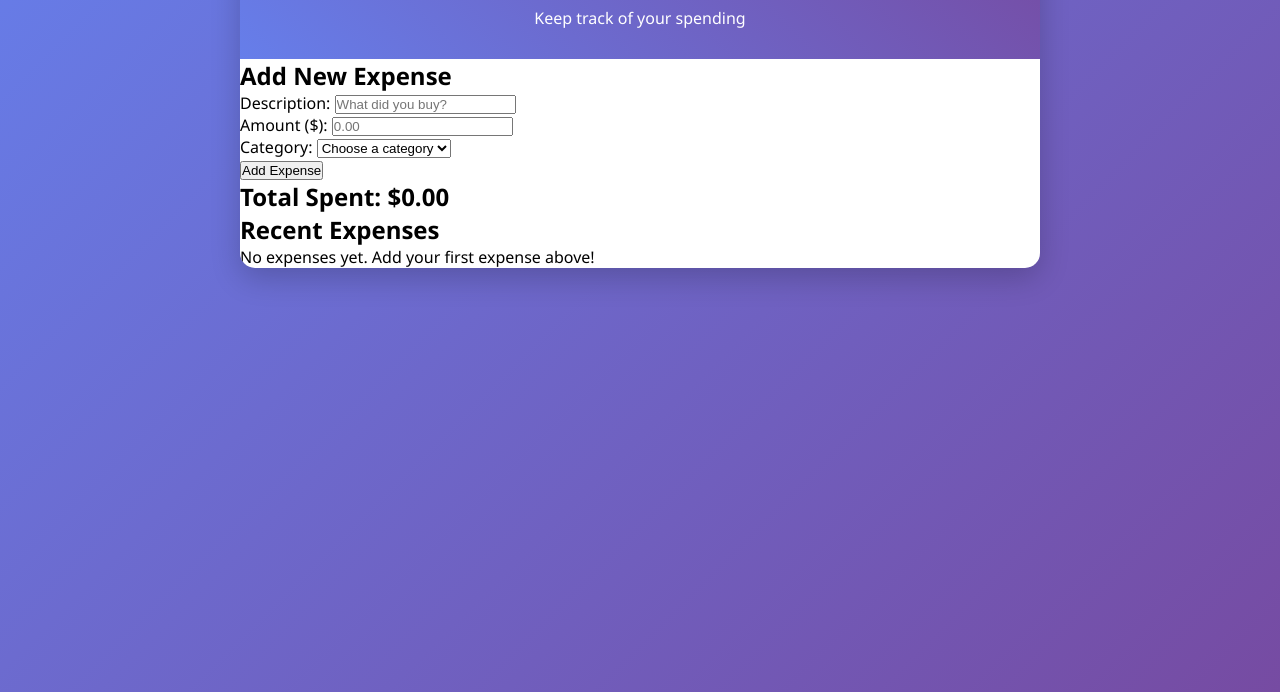
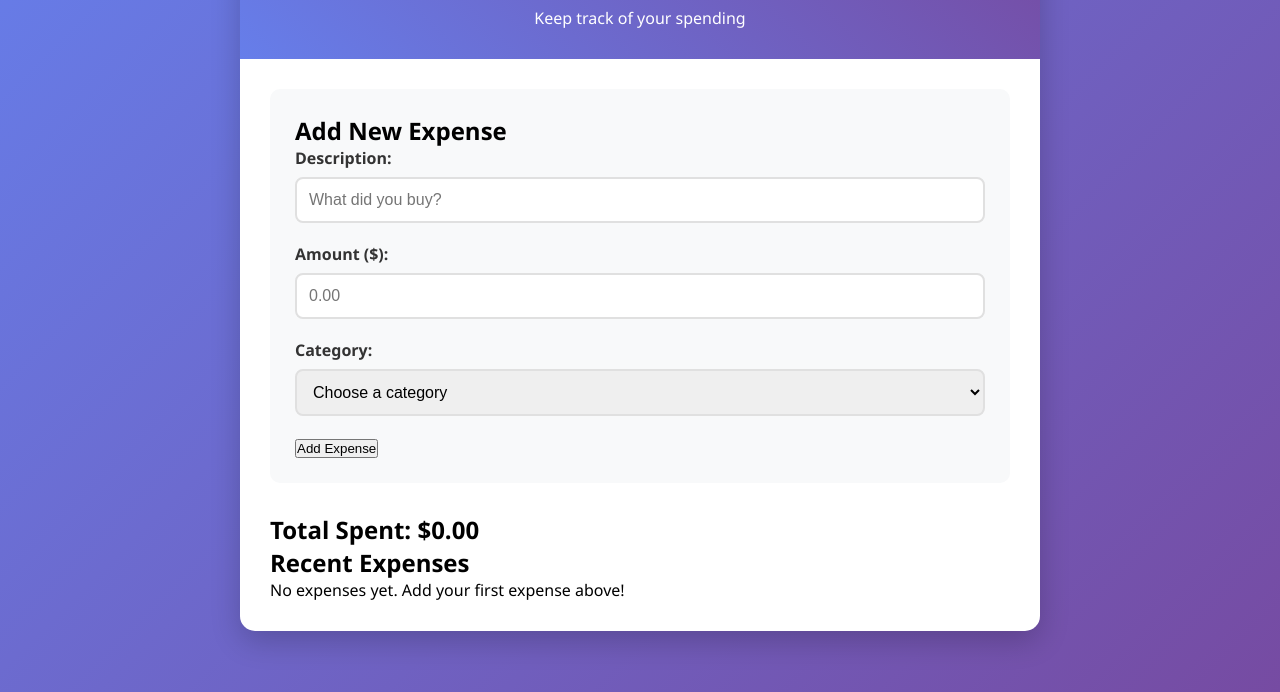
Before and after one commit to Gawdlie/ExpenseTracker, a plain HTML site: page index.html in a window 1280 px wide. Shown: the part 108-800 px from the top of the page. Drawn offline with Linux system fonts and the light colour scheme.

Commit message:
Add stylings to form contents

```diff
--- a/css/styles.css
+++ b/css/styles.css
@@ -31,3 +31,39 @@ body {
     font-size: 2.5em;
     margin-bottom: 10px;
 }
+
+.content {
+    padding: 30px;
+}
+
+.form-section {
+    background: #f8f9fa;
+    padding: 25px;
+    border-radius: 10px;
+    margin-bottom: 30px;
+}
+
+.form-group {
+    margin-bottom: 20px;
+}
+
+label {
+    display: block;
+    margin-bottom: 8px;
+    font-weight: 600;
+    color: #333;
+}
+
+input, select {
+    width: 100%;
+    padding: 12px;
+    border: 2px solid #e0e0e0;
+    border-radius: 8px;
+    font-size: 16px;
+    transition: border-color 0.3s;
+}
+
+input:focus, select:focus {
+    outline: none;
+    border-color: #667eea;
+}
```
